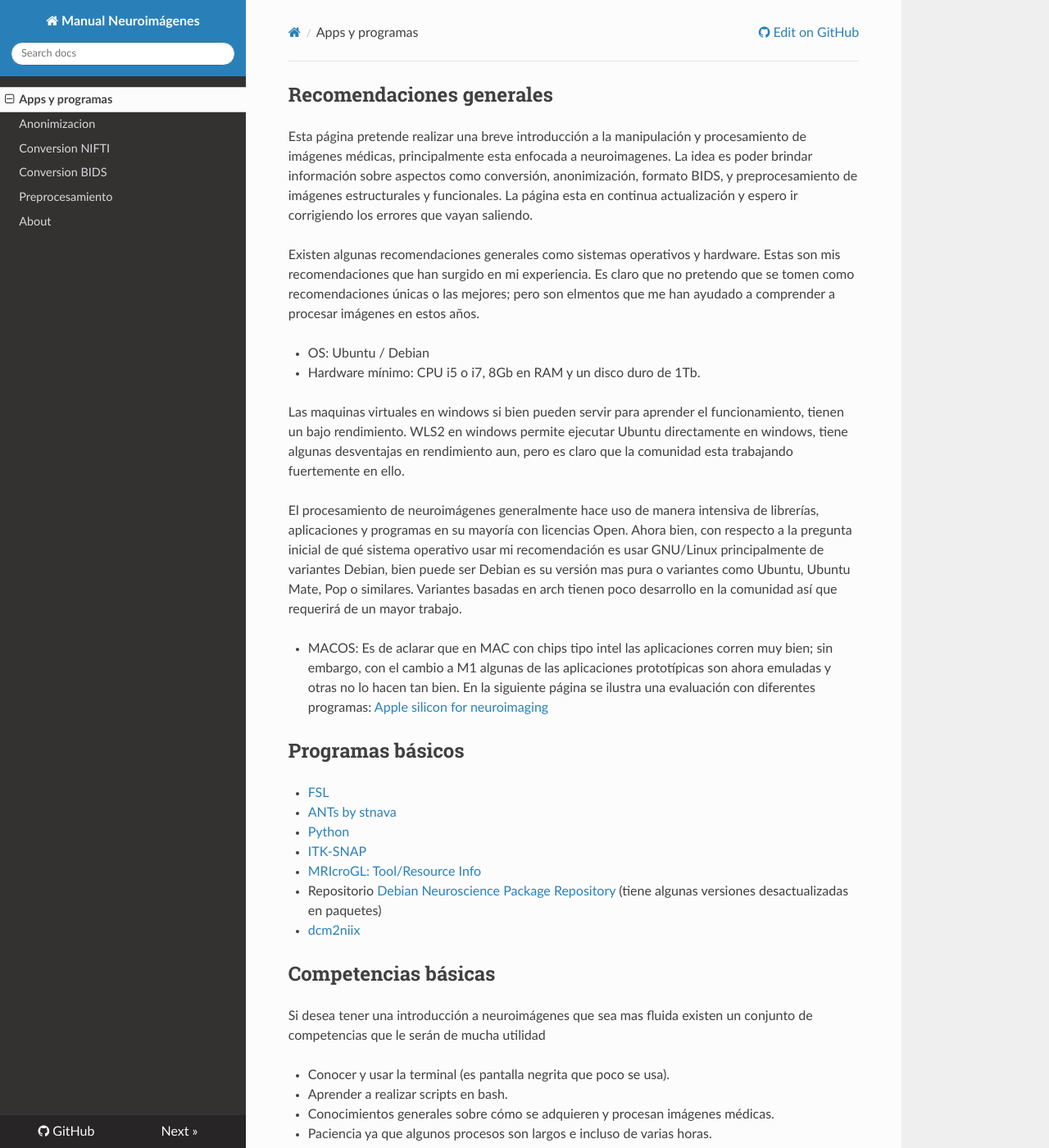
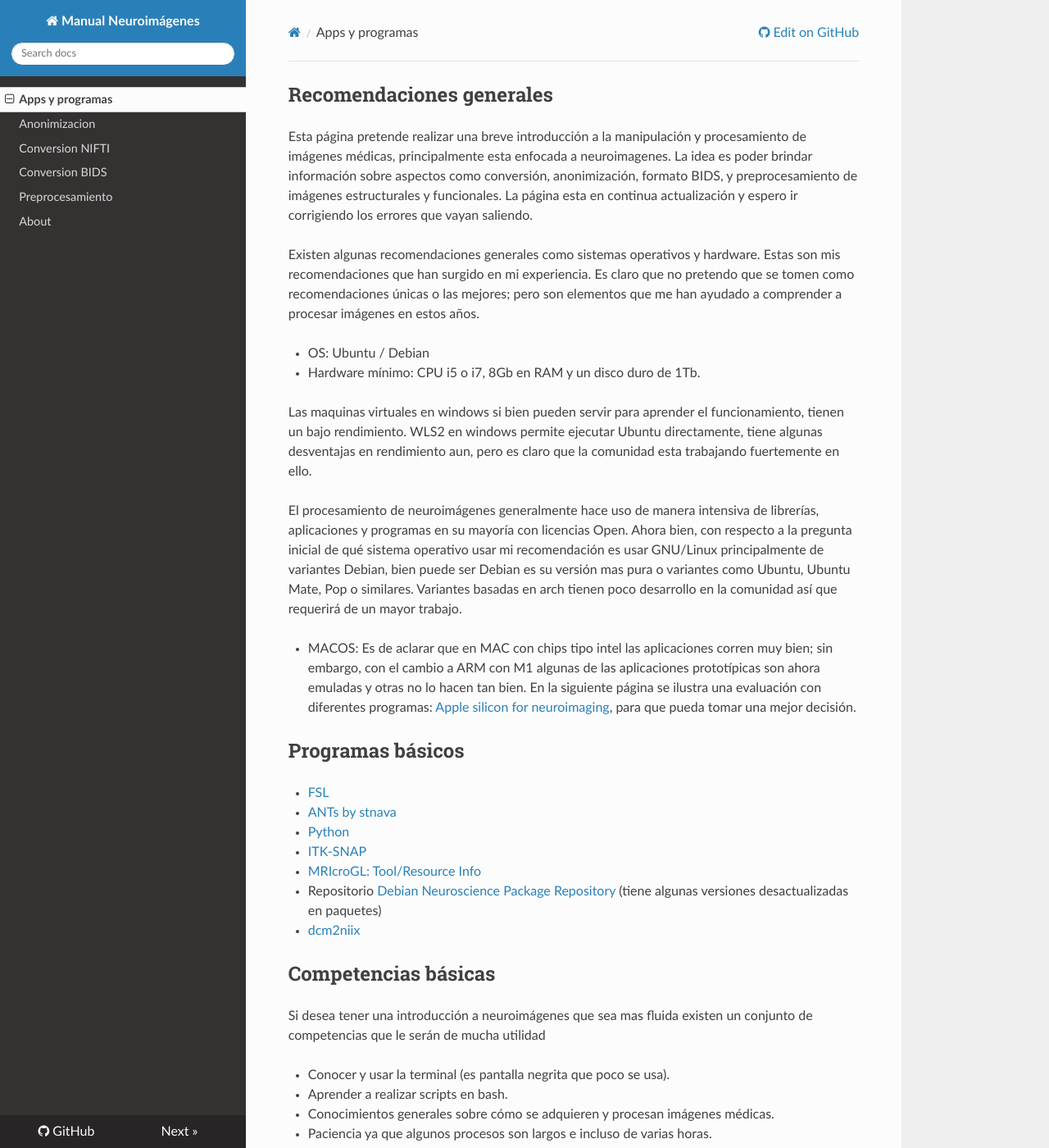
Before and after one commit to pabloreyesg/Scrips-to-MRI, an MkDocs documentation site: the page built from docs/index.md, in a window 1280 px wide and 1400 px high. Shown: the whole window at 82% size. Built offline with MkDocs 1.6.1, drawn with Linux system fonts in a browser that asks for light colours; nearby versions of some CDN libraries; some of the changed text lies outside the part shown.

Commit message:
Update index.md

```diff
--- a/docs/index.md
+++ b/docs/index.md
@@ -2,17 +2,17 @@
 
 Esta página pretende realizar una breve introducción a la manipulación y procesamiento de imágenes médicas, principalmente esta enfocada a neuroimagenes. La idea es poder brindar información sobre aspectos como conversión, anonimización, formato BIDS, y preprocesamiento de imágenes estructurales y funcionales. La página esta en continua actualización y espero ir corrigiendo los errores que vayan saliendo.
 
-Existen algunas recomendaciones generales como sistemas operativos y hardware. Estas son mis recomendaciones que han surgido en mi experiencia. Es claro que no pretendo que se tomen como recomendaciones únicas o las mejores; pero son elmentos que me han ayudado a comprender a procesar imágenes en estos años.
+Existen algunas recomendaciones generales como sistemas operativos y hardware. Estas son mis recomendaciones que han surgido en mi experiencia. Es claro que no pretendo que se tomen como recomendaciones únicas o las mejores; pero son elementos que me han ayudado a comprender a procesar imágenes en estos años.
 
 - OS: Ubuntu / Debian
 
 - Hardware mínimo: CPU i5 o i7, 8Gb en RAM y un disco duro de 1Tb.
 
-Las maquinas virtuales en windows si bien pueden servir para aprender el funcionamiento, tienen un bajo rendimiento. WLS2 en windows permite ejecutar Ubuntu directamente en windows, tiene algunas desventajas en rendimiento aun, pero es claro que la comunidad esta trabajando fuertemente en ello.
+Las maquinas virtuales en windows si bien pueden servir para aprender el funcionamiento, tienen un bajo rendimiento. WLS2 en windows permite ejecutar Ubuntu directamente, tiene algunas desventajas en rendimiento aun, pero es claro que la comunidad esta trabajando fuertemente en ello.
 
 El procesamiento de neuroimágenes generalmente hace uso de manera intensiva de librerías, aplicaciones y programas en su mayoría con licencias Open. Ahora bien, con respecto a la pregunta inicial de qué sistema operativo usar mi recomendación es usar GNU/Linux principalmente de variantes Debian, bien puede ser Debian es su versión mas pura o variantes como Ubuntu, Ubuntu Mate, Pop o similares. Variantes basadas en arch tienen poco desarrollo en la comunidad así que requerirá de un mayor trabajo.
 
-- MACOS: Es de aclarar que en MAC con chips tipo intel las aplicaciones corren muy bien; sin embargo, con el cambio a M1 algunas de las aplicaciones prototípicas son ahora emuladas y otras no lo hacen tan bien. En la siguiente página se ilustra una evaluación con diferentes programas: [Apple silicon for neuroimaging](https://github.com/neurolabusc/AppleSiliconForNeuroimaging)
+- MACOS: Es de aclarar que en MAC con chips tipo intel las aplicaciones corren muy bien; sin embargo, con el cambio a ARM con M1 algunas de las aplicaciones prototípicas son ahora emuladas y otras no lo hacen tan bien. En la siguiente página se ilustra una evaluación con diferentes programas: [Apple silicon for neuroimaging](https://github.com/neurolabusc/AppleSiliconForNeuroimaging), para que pueda tomar una mejor decisión.
 
 ## Programas básicos
 
@@ -42,4 +42,4 @@
 
 - Paciencia ya que algunos procesos son largos e incluso de varias horas.
 
-- Tolerancia a la frustración.
+- Tolerancia a la frustración porque un pequeño fallo como una coma o paréntesis mal puesto pueden acarrear tiempos de revisión que generalmente no se contemplan.
```
